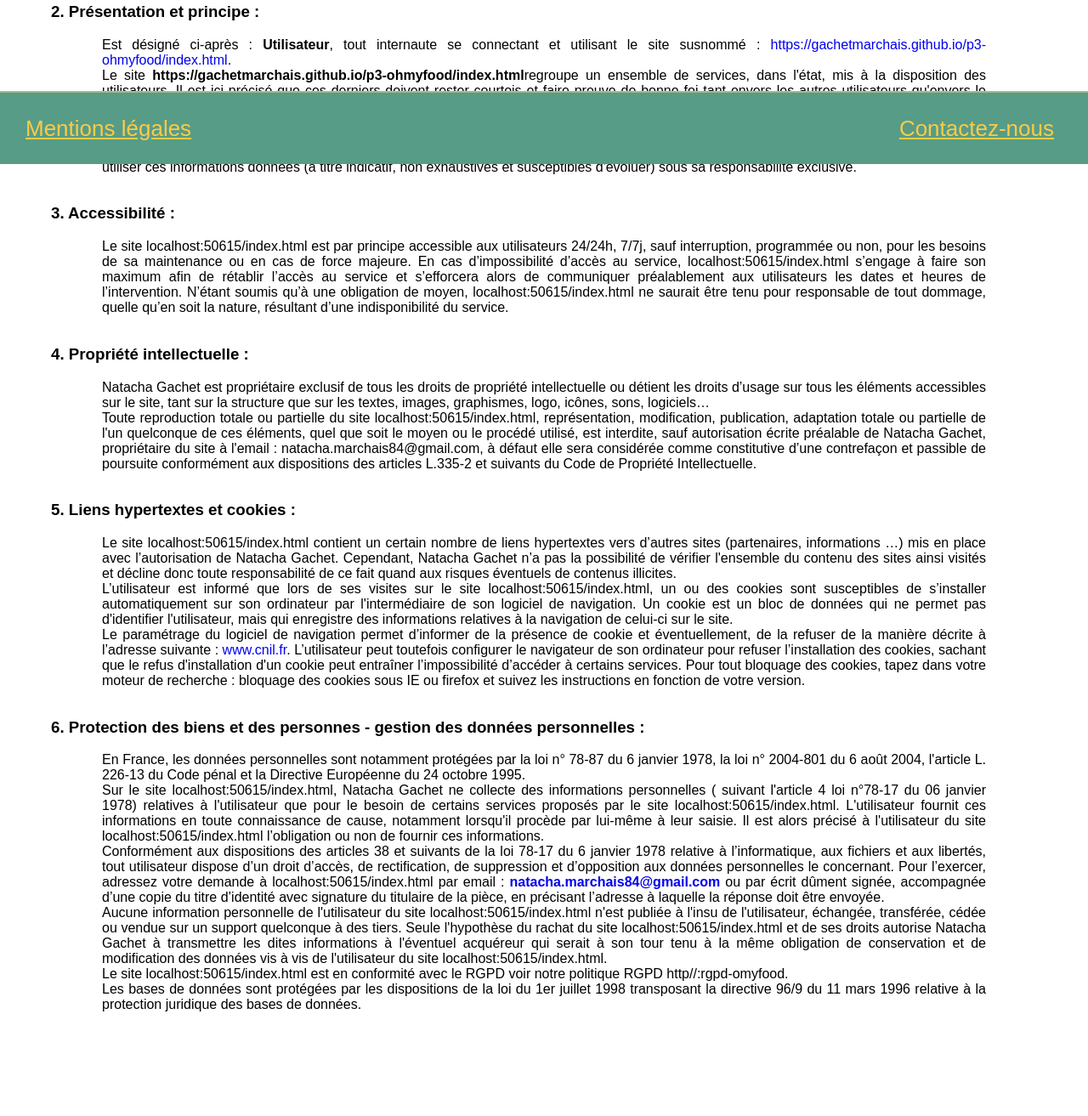
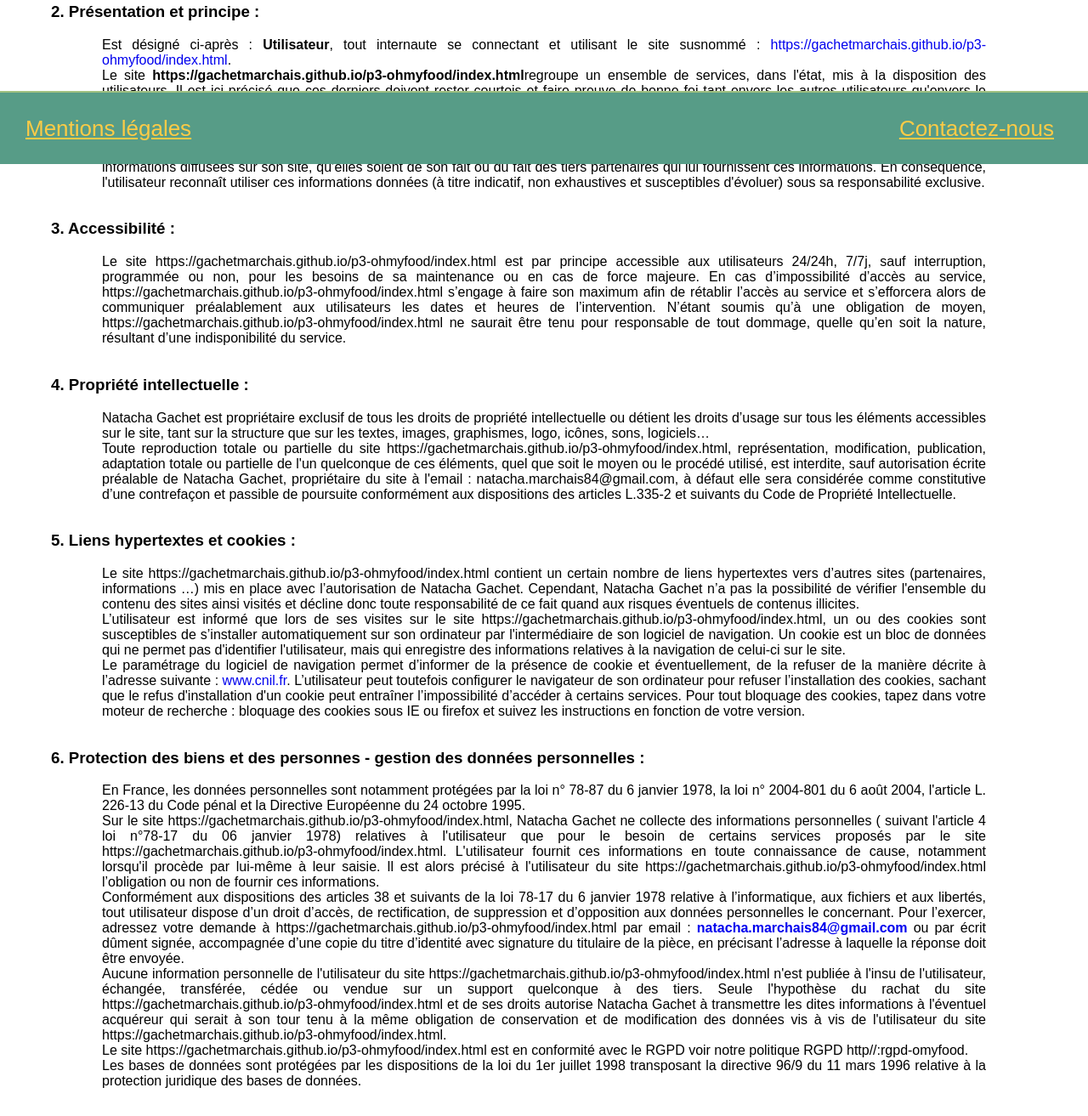
Before and after one commit to gachetmarchais/p3-ohmyfood, a website: page pages/legal-notice.html in a window 1280 px wide. Shown: the part 607-1920 px from the top of the page at 85% size. Drawn offline with Linux system fonts and the light colour scheme; a web font is replaced by a local one.

Commit message:
corrections suite soutenance v4

```diff
--- a/pages/legal-notice.html
+++ b/pages/legal-notice.html
@@ -36,7 +36,7 @@
                 <li>Contacter le responsable de la publication : <span>natacha.marchais84@gmail.com</span></li>
                 <li>Le responsable de la publication est une<span> personne physique</span></li>
                 <li>Le Webmaster est  : <span>Natacha Gachet</span></li>
-                <li>Contacter le Webmaster :  <span><a href="mailto:natacha.marchais84@gmail.com?subject=Contact a partir des mentions lÃ©gales via le site localhost:50615/index.html">natacha.marchais84@gmail.com</a></span></li>
+                <li>Contacter le Webmaster :  <span><a href="mailto:natacha.marchais84@gmail.com à partir du "contactez-nous" via le site https://gachetmarchais.github.io/p3-ohmyfood/index.html">natacha.marchais84@gmail.com</a></span></li>
                 <li>L’hebergeur du site est : <span>github blabla  79000 Niort</span></li>
                 <li><span>CREDIT :</span>Les mentions légales ont étés générées par<span> <a href="https://www.generer-mentions-legales.com/generateur-mentions-legales.html" target="_blank">générateur de mentions legales</a></span></li>
             </ul>
@@ -47,15 +47,15 @@
 
             <ul>
                 <li>Est désigné ci-après : <span>Utilisateur</span>, tout internaute se connectant et utilisant le site susnommé : <a href="https://gachetmarchais.github.io/p3-ohmyfood/index.html" target="_blank">https://gachetmarchais.github.io/p3-ohmyfood/index.html</a>.</li>
-                <li>Le site <span>https://gachetmarchais.github.io/p3-ohmyfood/index.html</span>regroupe un ensemble de services, dans l'état,  mis à la disposition des utilisateurs. Il est ici précisé que ces derniers doivent rester courtois et faire preuve de bonne foi tant envers les autres utilisateurs qu'envers le webmaster du site localhost:50615/index.html. Le site localhost:50615/index.html est mis à jour régulièrement par .</li>
-                <li>Natacha Gachet s’efforce de fournir sur le site localhost:50615/index.html des informations les plus précises possibles (sous réserve de modifications apportées depuis leur mise en ligne), mais ne saurait garantir l'exactitude, la complétude et l'actualité des informations diffusées sur son site, qu’elles soient de son fait ou du fait des tiers partenaires qui lui fournissent ces informations. En conséquence, l'utilisateur reconnaît utiliser ces informations données (à titre indicatif, non exhaustives et susceptibles d'évoluer) sous sa responsabilité exclusive.</li>
+                <li>Le site <span>https://gachetmarchais.github.io/p3-ohmyfood/index.html</span>regroupe un ensemble de services, dans l'état,  mis à la disposition des utilisateurs. Il est ici précisé que ces derniers doivent rester courtois et faire preuve de bonne foi tant envers les autres utilisateurs qu'envers le webmaster du site https://gachetmarchais.github.io/p3-ohmyfood/index.html. Le site https://gachetmarchais.github.io/p3-ohmyfood/index.html est mis à jour régulièrement par .</li>
+                <li>Natacha Gachet s’efforce de fournir sur le site https://gachetmarchais.github.io/p3-ohmyfood/index.html des informations les plus précises possibles (sous réserve de modifications apportées depuis leur mise en ligne), mais ne saurait garantir l'exactitude, la complétude et l'actualité des informations diffusées sur son site, qu’elles soient de son fait ou du fait des tiers partenaires qui lui fournissent ces informations. En conséquence, l'utilisateur reconnaît utiliser ces informations données (à titre indicatif, non exhaustives et susceptibles d'évoluer) sous sa responsabilité exclusive.</li>
             </ul>
         </section>
 
         <section class="chapter-three">
             <h3>3. Accessibilité :</h3>
             <ul>
-                <li>Le site localhost:50615/index.html est par principe accessible aux utilisateurs 24/24h, 7/7j, sauf interruption, programmée ou non, pour les besoins de sa maintenance ou en cas de force majeure. En cas d’impossibilité d’accès au service, localhost:50615/index.html s’engage à faire son maximum afin de rétablir l’accès au service et s’efforcera alors de communiquer préalablement aux utilisateurs les dates et heures de l’intervention.  N’étant soumis qu’à une obligation de moyen, localhost:50615/index.html ne saurait être tenu pour responsable de tout dommage, quelle qu’en soit la nature, résultant d’une indisponibilité du service.  </li>
+                <li>Le site https://gachetmarchais.github.io/p3-ohmyfood/index.html est par principe accessible aux utilisateurs 24/24h, 7/7j, sauf interruption, programmée ou non, pour les besoins de sa maintenance ou en cas de force majeure. En cas d’impossibilité d’accès au service, https://gachetmarchais.github.io/p3-ohmyfood/index.html s’engage à faire son maximum afin de rétablir l’accès au service et s’efforcera alors de communiquer préalablement aux utilisateurs les dates et heures de l’intervention.  N’étant soumis qu’à une obligation de moyen, https://gachetmarchais.github.io/p3-ohmyfood/index.html ne saurait être tenu pour responsable de tout dommage, quelle qu’en soit la nature, résultant d’une indisponibilité du service.  </li>
             </ul>
         </section>
 
@@ -63,15 +63,15 @@
             <h3>4. Propriété intellectuelle :</h3>
             <ul>
                 <li>Natacha Gachet est propriétaire exclusif de tous les droits de propriété intellectuelle ou détient les droits d’usage sur tous les éléments accessibles sur le site, tant sur la structure que sur les textes, images, graphismes, logo, icônes, sons, logiciels…</li>
-                <li>Toute reproduction totale ou partielle du site localhost:50615/index.html, représentation, modification, publication, adaptation totale ou partielle de l'un quelconque de ces éléments, quel que soit le moyen ou le procédé utilisé, est interdite, sauf autorisation écrite préalable de Natacha Gachet, propriétaire du site à l'email : natacha.marchais84@gmail.com, à défaut elle sera considérée comme constitutive d’une contrefaçon et passible de poursuite conformément aux dispositions des articles L.335-2 et suivants du Code de Propriété Intellectuelle.</li>
+                <li>Toute reproduction totale ou partielle du site https://gachetmarchais.github.io/p3-ohmyfood/index.html, représentation, modification, publication, adaptation totale ou partielle de l'un quelconque de ces éléments, quel que soit le moyen ou le procédé utilisé, est interdite, sauf autorisation écrite préalable de Natacha Gachet, propriétaire du site à l'email : natacha.marchais84@gmail.com, à défaut elle sera considérée comme constitutive d’une contrefaçon et passible de poursuite conformément aux dispositions des articles L.335-2 et suivants du Code de Propriété Intellectuelle.</li>
             </ul>
         </section>
 
         <section class="chapter-five">
             <h3>5. Liens hypertextes et cookies :</h3>
             <ul>
-                <li>Le site localhost:50615/index.html contient un certain nombre de liens hypertextes vers d’autres sites (partenaires, informations …) mis en place avec l’autorisation de Natacha Gachet. Cependant, Natacha Gachet n’a pas la possibilité de vérifier l'ensemble du contenu des sites ainsi visités et décline donc toute responsabilité de ce fait quand aux risques éventuels de contenus illicites.</li>
-                <li>L’utilisateur est informé que lors de ses visites sur le site localhost:50615/index.html, un ou des cookies sont susceptibles de s’installer automatiquement sur son ordinateur par l'intermédiaire de son logiciel de navigation. Un cookie est un bloc de données qui ne permet pas d'identifier l'utilisateur, mais qui enregistre des informations relatives à la navigation de celui-ci sur le site. </li>
+                <li>Le site https://gachetmarchais.github.io/p3-ohmyfood/index.html contient un certain nombre de liens hypertextes vers d’autres sites (partenaires, informations …) mis en place avec l’autorisation de Natacha Gachet. Cependant, Natacha Gachet n’a pas la possibilité de vérifier l'ensemble du contenu des sites ainsi visités et décline donc toute responsabilité de ce fait quand aux risques éventuels de contenus illicites.</li>
+                <li>L’utilisateur est informé que lors de ses visites sur le site https://gachetmarchais.github.io/p3-ohmyfood/index.html, un ou des cookies sont susceptibles de s’installer automatiquement sur son ordinateur par l'intermédiaire de son logiciel de navigation. Un cookie est un bloc de données qui ne permet pas d'identifier l'utilisateur, mais qui enregistre des informations relatives à la navigation de celui-ci sur le site. </li>
                 <li>Le paramétrage du logiciel de navigation permet d’informer de la présence de cookie et éventuellement, de la refuser de la manière décrite à l’adresse suivante : <a href="http://www.cnil.fr">www.cnil.fr</a>. L’utilisateur peut toutefois configurer le navigateur de son ordinateur pour refuser l’installation des cookies, sachant que le refus d'installation d'un cookie peut entraîner l’impossibilité d’accéder à certains services. Pour tout bloquage des cookies, tapez dans votre moteur de recherche : bloquage des cookies sous IE ou firefox et suivez les instructions en fonction de votre version.</li>
             </ul>
         </section>
@@ -80,10 +80,10 @@
             <h3>6. Protection des biens et des personnes - gestion des données personnelles :</h3>
             <ul>
                 <li>En France, les données personnelles sont notamment protégées par la loi n° 78-87 du 6 janvier 1978, la loi n° 2004-801 du 6 août 2004, l'article L. 226-13 du Code pénal et la Directive Européenne du 24 octobre 1995.</li>
-                <li>Sur le site localhost:50615/index.html, Natacha Gachet ne collecte des informations personnelles ( suivant l'article 4 loi n°78-17 du 06 janvier 1978) relatives à l'utilisateur que pour le besoin de certains services proposés par le site localhost:50615/index.html. L'utilisateur fournit ces informations en toute connaissance de cause, notamment lorsqu'il procède par lui-même à leur saisie. Il est alors précisé à l'utilisateur du site localhost:50615/index.html l’obligation ou non de fournir ces informations.</li>
-                <li>Conformément aux dispositions des articles 38 et suivants de la loi 78-17 du 6 janvier 1978 relative à l’informatique, aux fichiers et aux libertés, tout utilisateur dispose d’un droit d’accès, de rectification, de suppression et d’opposition aux données personnelles le concernant. Pour l’exercer, adressez votre demande à localhost:50615/index.html par email : <span><a href="mailto:natacha.marchais84@gmail.com?subject=Contact ï¿½ partir des mentions lï¿½gales via le site localhost:50615/index.html">natacha.marchais84@gmail.com</a></span> ou par écrit dûment signée, accompagnée d’une copie du titre d’identité avec signature du titulaire de la pièce, en précisant l’adresse à laquelle la réponse doit être envoyée.</li>
-                <li>Aucune information personnelle de l'utilisateur du site localhost:50615/index.html n'est publiée à l'insu de l'utilisateur, échangée, transférée, cédée ou vendue sur un support quelconque à des tiers. Seule l'hypothèse du rachat du site localhost:50615/index.html et de ses droits autorise Natacha Gachet à transmettre les dites informations à l'éventuel acquéreur qui serait à son tour tenu à la même obligation de conservation et de modification des données vis à vis de l'utilisateur du site localhost:50615/index.html.</li>
-                <li>Le site localhost:50615/index.html est en conformité avec le RGPD voir notre politique RGPD  http//:rgpd-omyfood.</li>
+                <li>Sur le site https://gachetmarchais.github.io/p3-ohmyfood/index.html, Natacha Gachet ne collecte des informations personnelles ( suivant l'article 4 loi n°78-17 du 06 janvier 1978) relatives à l'utilisateur que pour le besoin de certains services proposés par le site https://gachetmarchais.github.io/p3-ohmyfood/index.html. L'utilisateur fournit ces informations en toute connaissance de cause, notamment lorsqu'il procède par lui-même à leur saisie. Il est alors précisé à l'utilisateur du site https://gachetmarchais.github.io/p3-ohmyfood/index.html l’obligation ou non de fournir ces informations.</li>
+                <li>Conformément aux dispositions des articles 38 et suivants de la loi 78-17 du 6 janvier 1978 relative à l’informatique, aux fichiers et aux libertés, tout utilisateur dispose d’un droit d’accès, de rectification, de suppression et d’opposition aux données personnelles le concernant. Pour l’exercer, adressez votre demande à https://gachetmarchais.github.io/p3-ohmyfood/index.html par email : <span><a href="mailto:natacha.marchais84@gmail.com à partir du "contactez-nous" via le site https://gachetmarchais.github.io/p3-ohmyfood/index.html">natacha.marchais84@gmail.com</a></span> ou par écrit dûment signée, accompagnée d’une copie du titre d’identité avec signature du titulaire de la pièce, en précisant l’adresse à laquelle la réponse doit être envoyée.</li>
+                <li>Aucune information personnelle de l'utilisateur du site https://gachetmarchais.github.io/p3-ohmyfood/index.html n'est publiée à l'insu de l'utilisateur, échangée, transférée, cédée ou vendue sur un support quelconque à des tiers. Seule l'hypothèse du rachat du site https://gachetmarchais.github.io/p3-ohmyfood/index.html et de ses droits autorise Natacha Gachet à transmettre les dites informations à l'éventuel acquéreur qui serait à son tour tenu à la même obligation de conservation et de modification des données vis à vis de l'utilisateur du site https://gachetmarchais.github.io/p3-ohmyfood/index.html.</li>
+                <li>Le site https://gachetmarchais.github.io/p3-ohmyfood/index.html est en conformité avec le RGPD voir notre politique RGPD  http//:rgpd-omyfood.</li>
                 <li>Les bases de données sont protégées par les dispositions de la loi du 1er juillet 1998 transposant la directive 96/9 du 11 mars 1996 relative à la protection juridique des bases de données.</li>
             </ul>
         </section>
```
